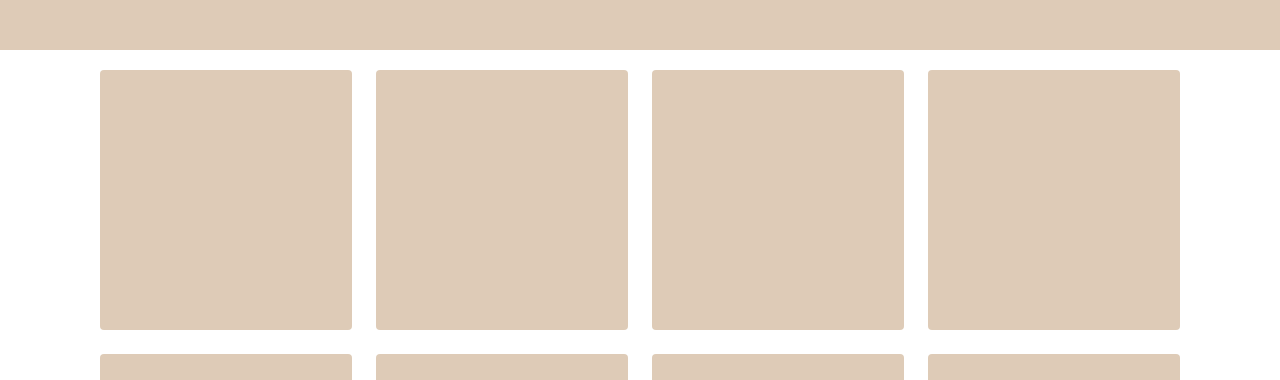
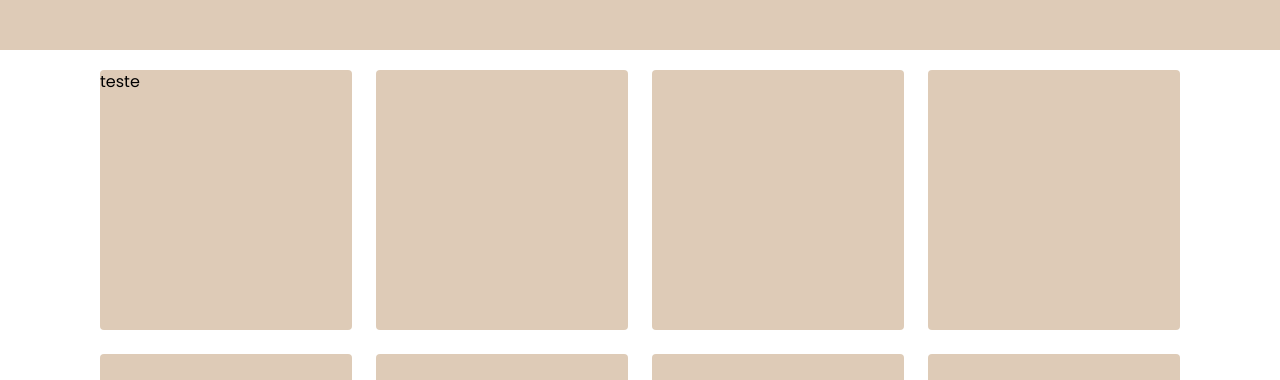
Before and after one commit to Th3mike/projeto-integrador, a Nuxt app: page / in a window 1280 px wide. Shown: the part 380-760 px from the top of the page. Built offline with nearby package versions, Linux system fonts and the light colour scheme.

Commit message:
teste nos produtos

```diff
--- a/components/Produtos.vue
+++ b/components/Produtos.vue
@@ -1,7 +1,7 @@
 <template>
   <section class="mt-5">
 <ul class="grid grid-cols-4 grid-rows-2 gap-6">
-  <li></li>
+  <li>teste</li>
   <li></li>
   <li></li>
   <li></li>
```
